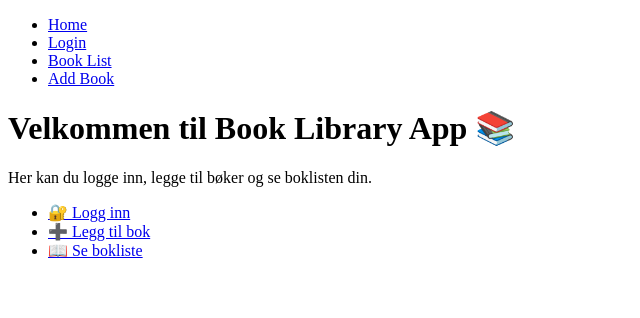
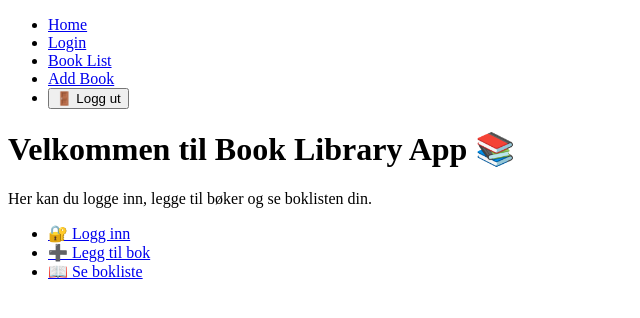
Before and after one commit to moa-reidar/final_project, a React (Vite) app: page / in a window 1280 px wide. Shown: the top 318 px of the page, without its empty margins (0-640 px from the left). Built offline with nearby package versions, Linux system fonts and the light colour scheme.

Commit message:
Implement logout in Header using localStorage and useNavigate

```diff
--- a/src/components/Header.jsx
+++ b/src/components/Header.jsx
@@ -1,6 +1,14 @@
-import { Link } from "react-router-dom";
+import { Link, useNavigate } from "react-router-dom";
 
 function Header() {
+  const navigate = useNavigate();
+
+  const handleLogout = () => {
+    localStorage.removeItem("isLoggedIn");
+    localStorage.removeItem("username");
+    navigate("/login");
+  };
+
   return (
     <header>
       <nav>
@@ -9,6 +17,9 @@ function Header() {
           <li><Link to="/login">Login</Link></li>
           <li><Link to="/books">Book List</Link></li>
           <li><Link to="/add-book">Add Book</Link></li>
+          <li>
+            <button onClick={handleLogout}>🚪 Logg ut</button>
+          </li>
         </ul>
       </nav>
     </header>
--- a/src/pages/AddBook.jsx
+++ b/src/pages/AddBook.jsx
@@ -25,7 +25,7 @@ function AddBook() {
       return;
     }
 
-    const newBook = { title, author, description, genre, type };
+    const newBook = { title, author, description, genre, type, imageUrl };
     const storedBooks = localStorage.getItem("books");
     const parsedBooks = storedBooks ? JSON.parse(storedBooks) : [];
 
```
